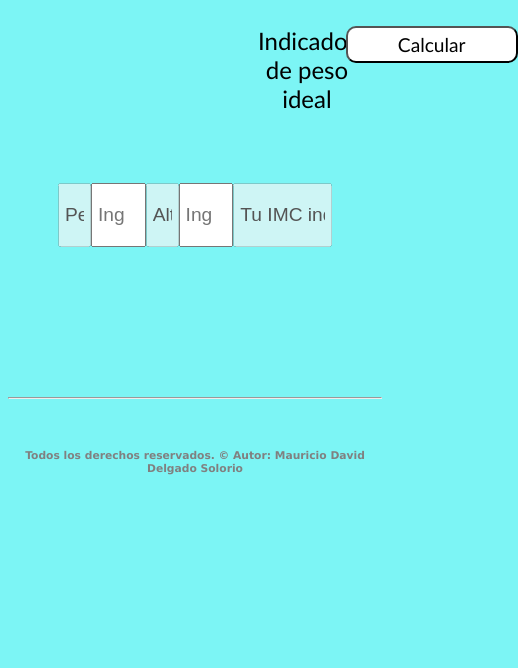
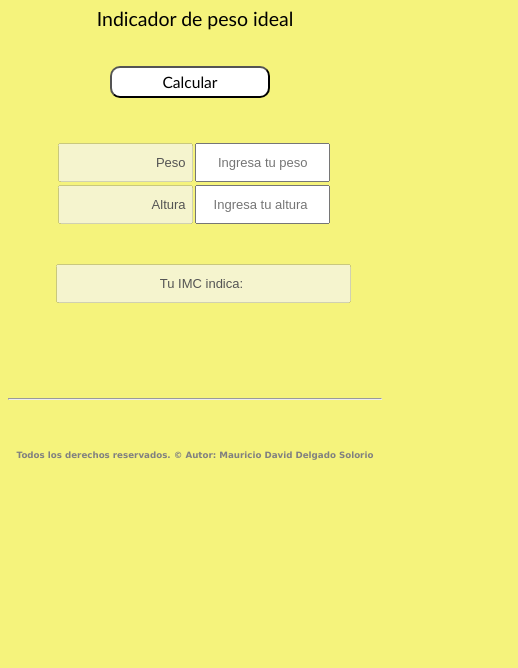
Before and after one commit to gizzard1/Actividad1JS, a plain HTML site: page index.html in a window 390 px wide. Shown: the part 176-844 px from the top of the page, 518 px wide, since content can reach past the window. Drawn offline with Linux system fonts and the light colour scheme.

Commit message:
Media query act1JS

```diff
--- a/funciones/fnc.js
+++ b/funciones/fnc.js
@@ -1,21 +1,3 @@
-function edadFcn() {
-    resultado = "";
-    edad = document.getElementById("edad").value;
-
-    edad = parseFloat(edad);
-
-    if(edad < 18) {
-        resultado = "Eres menor de edad";
-
-    } else if(edad >= 18) {
-        resultado = "Eres mayor de edad";
-
-    }
-
-    document.getElementById("respuesta").value = resultado;
-
-}
-
 function imcFcn() {
    peso =  document.getElementById("peso").value;
    altura = document.getElementById("altura").value;
--- a/index.html
+++ b/index.html
@@ -10,26 +10,27 @@
     <link rel="stylesheet" href="styles/style.css">
     <title>Indicador IMC</title>
 </head>
-<body>
+<body class="auto-font-size">
     <main class="contenedor-principal">
         <div class="titulo">
             <h1>Ejemplo switch case</h1>
         </div>
-        <div class="contenedor3">
-            <h2>Indicador de peso ideal</h2>
+            <div class="titulo">
+                <h2>Indicador de peso ideal</h2>
+            </div>
             <div class="contenedor2">
                 <input class="boton" onclick="imcFcn()" type="button" value="Calcular">
             </div>
-        </div>
-
         <div class="contenedor-principal1">
             <input class="contenedor" disabled value="Peso">
             <input class="contenedor" placeholder="Ingresa tu peso" type="number" name="" id="peso">
             <input class="contenedor" disabled value="Altura">
             <input class="contenedor" placeholder="Ingresa tu altura" type="number" name="" id="altura">
-            <input class="contenedor" disabled id="imc" value="Tu IMC indica: ">
         </div>
-
+        <div class="contenedor-principal2">
+            <div class="contenedorF"></div>
+            <input class="contenedorF" disabled id="imc" value="Tu IMC indica: ">
+        </div>
         <script src="funciones/fnc.js"></script>
     </main>
 
--- a/styles/style.css
+++ b/styles/style.css
@@ -2,6 +2,9 @@ body {
     background-color: rgb(124, 245, 245);
     font-family: Verdana, Geneva, Tahoma, sans-serif;
     width:auto;
+}
+.auto-font-size {
+    font-size: auto;
 }
 h1{
     font-family: 'Gill Sans', 'Gill Sans MT', Calibri, 'Trebuchet MS', sans-serif;
@@ -25,13 +28,19 @@ h3{
 .contenedor-principal{
     margin-top: 100px;
     margin-bottom: 100px;
-    align-items: center;
 }
 .contenedor-principal1{
     display: grid;
     width: auto;
-    grid-template-columns: 12% 20% 12% 20% 36%;
+    grid-template-columns: 18% 30% 18% 30%;
     padding: 50px;
+    align-items: center;
+}
+.contenedor-principal2{
+    display: grid;
+    width: auto;
+    grid-template-columns: 1fr 1fr 1fr;
+    padding: 0px;
     align-items: center;
 }
 .contenedor{
@@ -40,6 +49,14 @@ h3{
     height: 50px;
     font-size:larger ;
     text-align: right;
+    padding: 5px;
+}
+.contenedorF{
+    display: flex;
+    flex-direction: column;
+    height: 50px;
+    font-size:larger ;
+    text-align: center;
     padding: 5px;
 }
 .contenedor1{
@@ -51,7 +68,6 @@ h3{
 .contenedor2{
     text-align: center;
     margin-top: 20px;
-    margin-right: 30px;
 }
 .contenedor3{
     display: grid;
@@ -80,3 +96,40 @@ footer{
     color: gray;
     margin-top: 50px;
 }
+@media (max-width: 940px) {
+    body {
+        background-color: rgb(245, 243, 124);
+        font-family: Verdana, Geneva, Tahoma, sans-serif;
+        font-size: small;
+        width:auto;
+    }
+    .auto-font-size {
+        font-size: auto;
+    }
+    .contenedor-principal1{
+        display: grid;
+        grid-template-columns: 1fr 1fr;
+        row-gap:.8rem ;
+    }
+    .contenedor-principal2{
+        display: grid;
+        grid-template-columns: 3rem 50% 1rem;
+        row-gap:.8rem ;
+    }
+    .contenedor{
+        display: flex;
+        flex-direction: column;
+        height: 88%;
+        width: 88%;
+        font-size:small;
+        text-align: right;
+    }
+    .contenedorF{
+        display: flex;
+        flex-direction: column;
+        height: 88%;
+        width: 150%;
+        font-size:small;
+        text-align:center;
+    }
+}
```
